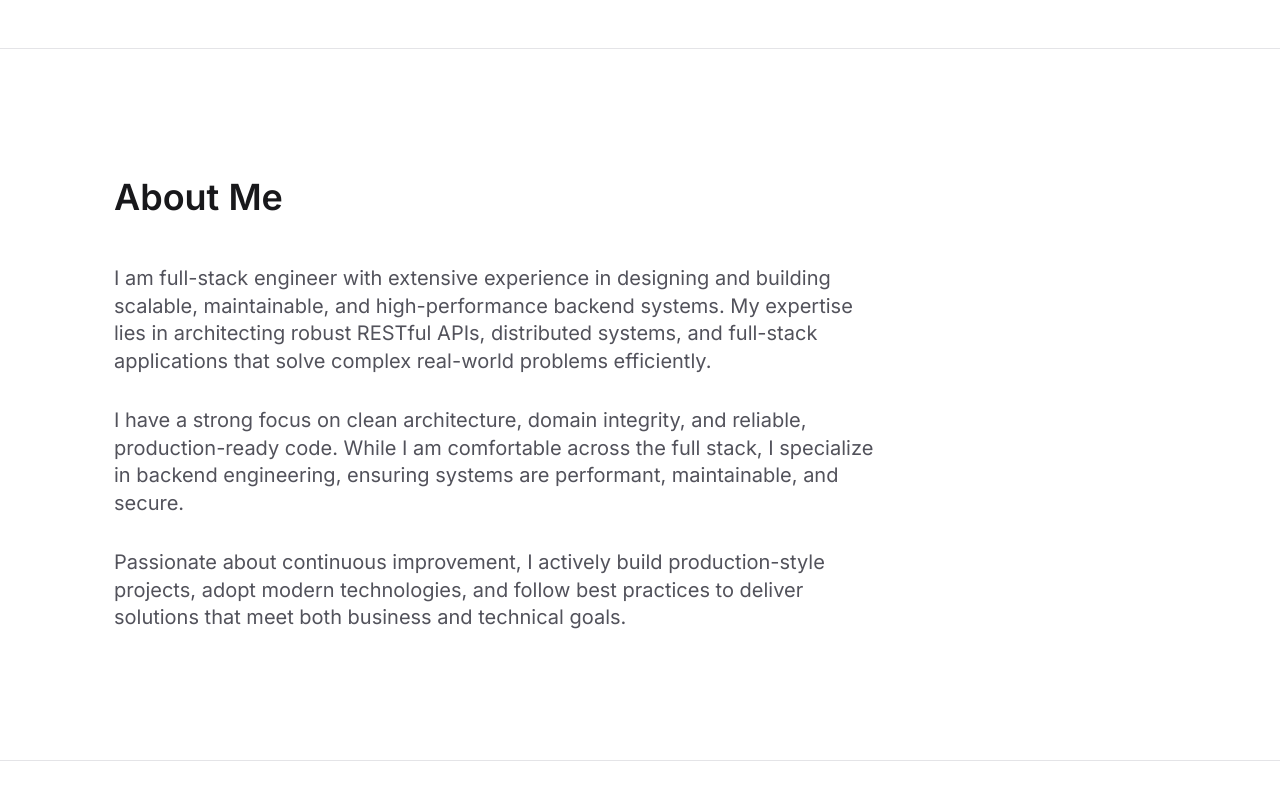
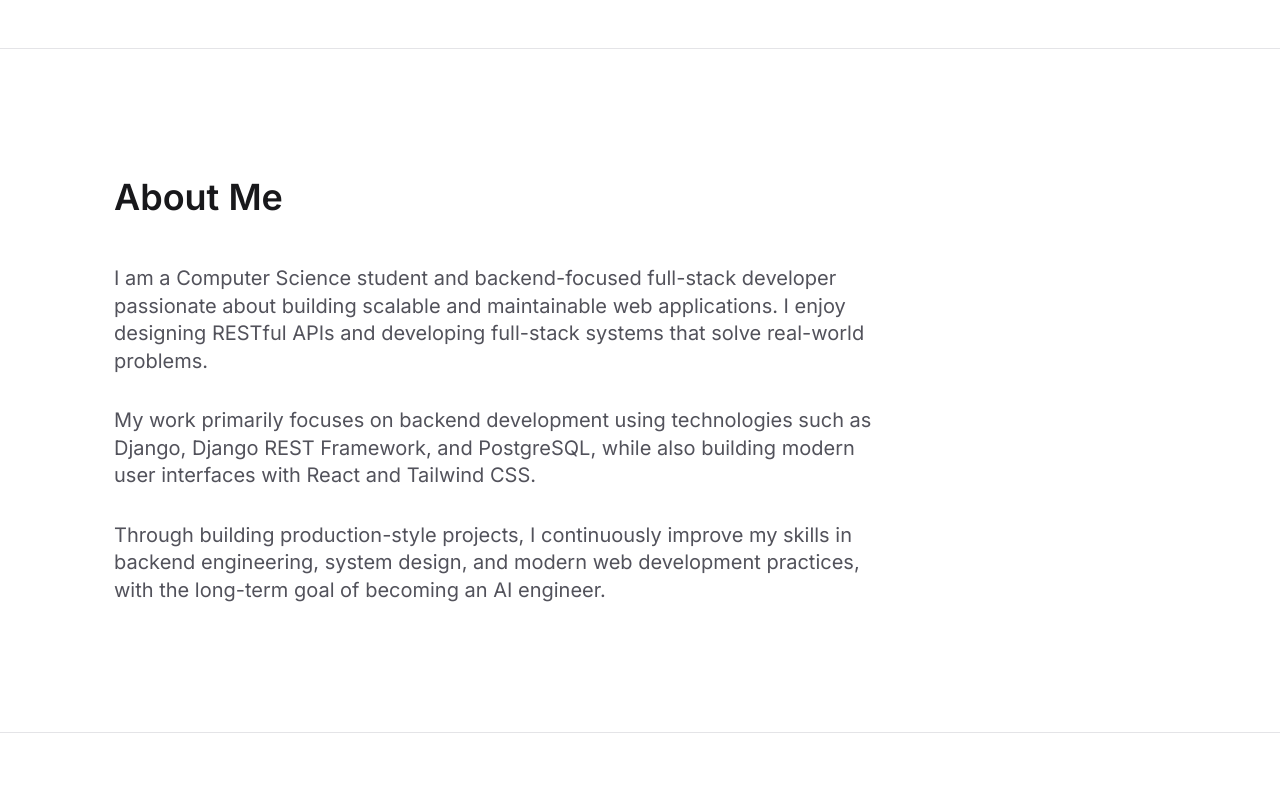
Before and after one commit to Fraol-12/Portfolio, a React (Vite) app: page / in a window 1280 px wide. Shown: the part 442-1242 px from the top of the page. Built offline with nearby package versions, Linux system fonts and the light colour scheme.

Commit message:
docs: update About section content

```diff
--- a/src/components/About.jsx
+++ b/src/components/About.jsx
@@ -8,15 +8,15 @@ const About = () => {
 
                 <div className="max-w-3xl flex flex-col gap-8">
                     <p className="text-xl text-secondary leading-snug">
-                        I am full-stack engineer with extensive experience in designing and building scalable, maintainable, and high-performance backend systems. My expertise lies in architecting robust RESTful APIs, distributed systems, and full-stack applications that solve complex real-world problems efficiently.
+                        I am a Computer Science student and backend-focused full-stack developer passionate about building scalable and maintainable web applications. I enjoy designing RESTful APIs and developing full-stack systems that solve real-world problems.
                     </p>
 
                     <p className="text-xl text-secondary leading-snug">
-                        I have a strong focus on clean architecture, domain integrity, and reliable, production-ready code. While I am comfortable across the full stack, I specialize in backend engineering, ensuring systems are performant, maintainable, and secure.
+                        My work primarily focuses on backend development using technologies such as Django, Django REST Framework, and PostgreSQL, while also building modern user interfaces with React and Tailwind CSS.
                     </p>
 
                     <p className="text-xl text-secondary leading-snug">
-                        Passionate about continuous improvement, I actively build production-style projects, adopt modern technologies, and follow best practices to deliver solutions that meet both business and technical goals.
+                        Through building production-style projects, I continuously improve my skills in backend engineering, system design, and modern web development practices, with the long-term goal of becoming an AI engineer.
                     </p>
 
                 </div>
--- a/src/components/Hero.jsx
+++ b/src/components/Hero.jsx
@@ -25,7 +25,7 @@ const Hero = () => {
                             View Work
                         </a>
                         <a
-                        href="/public/Firaol_Merga_Resume.pdf"
+                        href="/Firaol_Merga_Resume.pdf"
                         download
                         className="btn-secondary"
                         >
```
